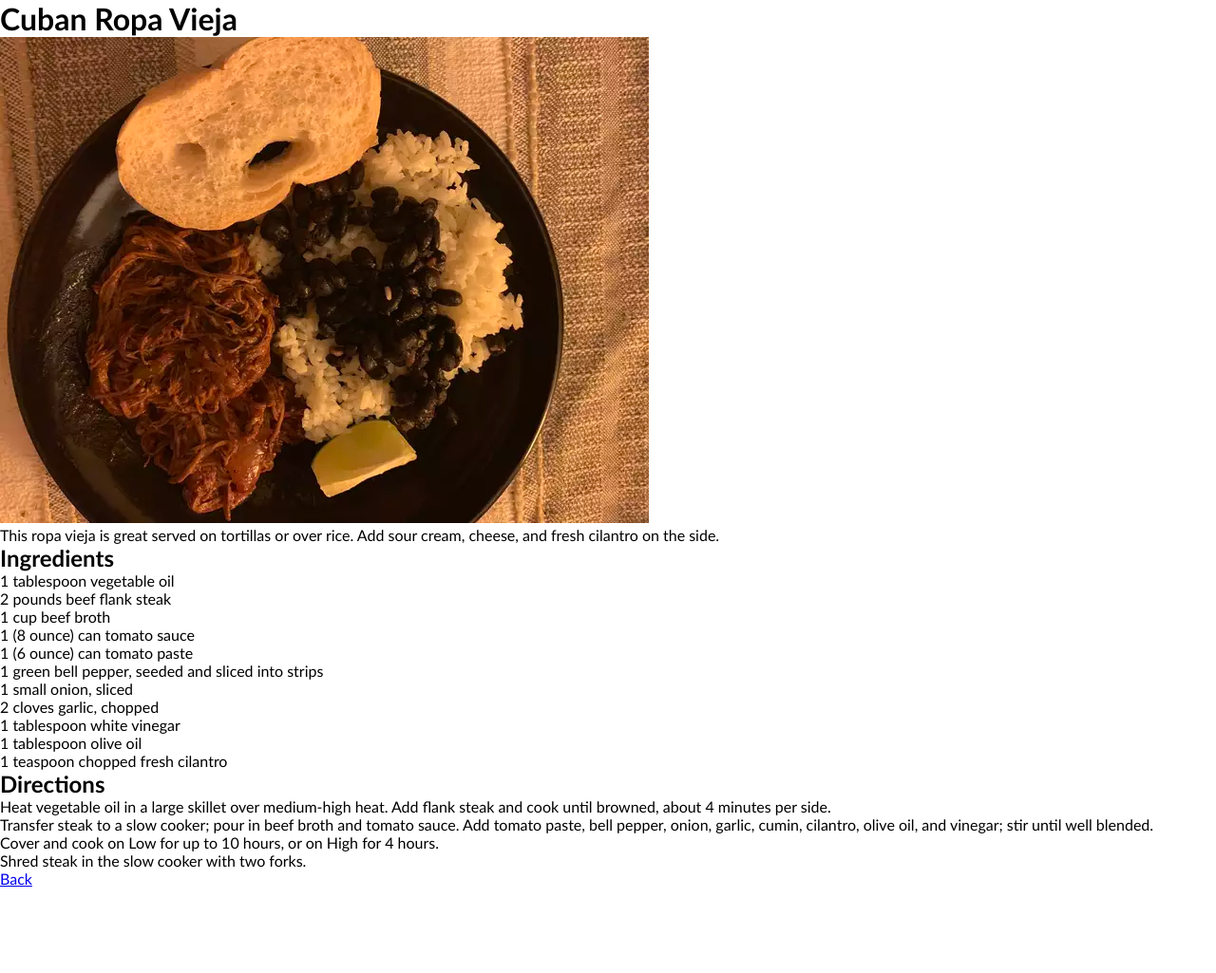
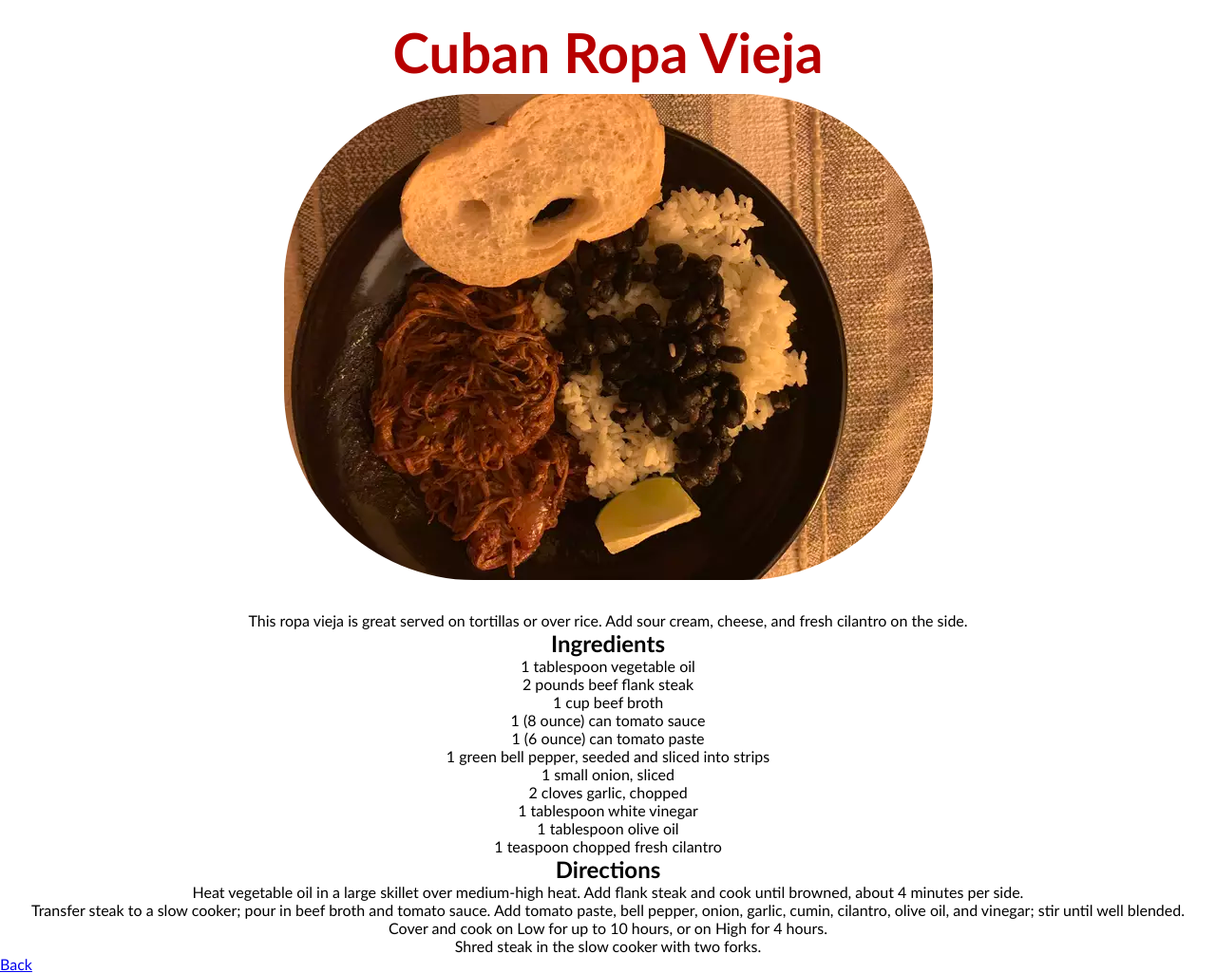
Before and after one commit to shamirafridi00/odin_recipes, a plain HTML site: page odin_recipes/cuban_vaheja.html in a window 1280 px wide. Shown: the whole page at 95% size. Before the commit the page ends 935 px from the top, so only its background shows below. Drawn offline with Linux system fonts and the light colour scheme; files that its build step writes are made by us from their sources.

Commit message:
adding code to first recipe

```diff
--- /dev/null
+++ b/css/recipes-style.css
@@ -0,0 +1,33 @@
+*{
+    margin: 0;
+    padding: 0;
+    font-family: 'Trebuchet MS', 'Lucida Sans Unicode', 'Lucida Grande', 'Lucida Sans', Arial, sans-serif;
+}
+
+.head{
+    text-align: center;
+    margin-top: 20px;
+
+}
+
+.head h1{
+    margin-bottom: 10px;
+    font-size: 58px;
+    color:#b70000;
+    font-weight: bolder;
+
+}
+
+.head img{
+    border-radius: 200px;
+}
+
+.mid{
+    text-align: center;
+    margin-top: 30px;
+
+}
+
+.mid.description{
+    font-size: 32px;
+}
--- a/css/styles.css
+++ b/css/styles.css
@@ -19,7 +19,7 @@
 
 .hero-section h1{
     font-size: 60px;
-    color: red;
+    color:#b70000;
     font-weight: bolder;
     margin-bottom: 5px;
     margin-left: 20px;
--- a/odin_recipes/cuban_vaheja.html
+++ b/odin_recipes/cuban_vaheja.html
@@ -5,24 +5,19 @@
     <meta name="viewport" content="width=device-width, initial-scale=1.0">
     <title>Cuban Ropa Vieja</title>
     <meta name="description" content="Recipe Website">
-    <link rel="stylesheet" href="styles.css"> <!-- Link to your CSS file -->
+    <link rel="stylesheet" href="../css/recipes-style.css"> <!-- Link to your CSS file -->
     <!-- You can include more meta tags, link to additional stylesheets or scripts here -->
 </head>
 <body>
-    <header>
+    <header class="head">
         <!-- Your header content goes here -->
         <h1>Cuban Ropa Vieja</h1>
         <img src="../images/cuban.webp">
     </header>
 
-    <nav>
-        <!-- Your navigation menu goes here -->
-
-    </nav>
-
-    <main>
+    <main class="mid">
         <!-- The main content of your page goes here -->
-        <p>This ropa vieja is great served on tortillas or over rice. Add sour cream, cheese, and fresh cilantro on the side.</p>
+        <p class="description">This ropa vieja is great served on tortillas or over rice. Add sour cream, cheese, and fresh cilantro on the side.</p>
         <h2>Ingredients</h2>
 
         <ul>
@@ -50,15 +45,13 @@
 
     </main>
 
-    <aside>
-        <!-- Optional sidebar or additional content goes here -->
-    </aside>
+
 
     <footer>
         <!-- Your footer content goes here -->
         <a href="../index.html">Back </a> <br>
     </footer>
 
-    <!-- You can include script tags for JavaScript at the end of the body -->
+
 </body>
 </html>
```
